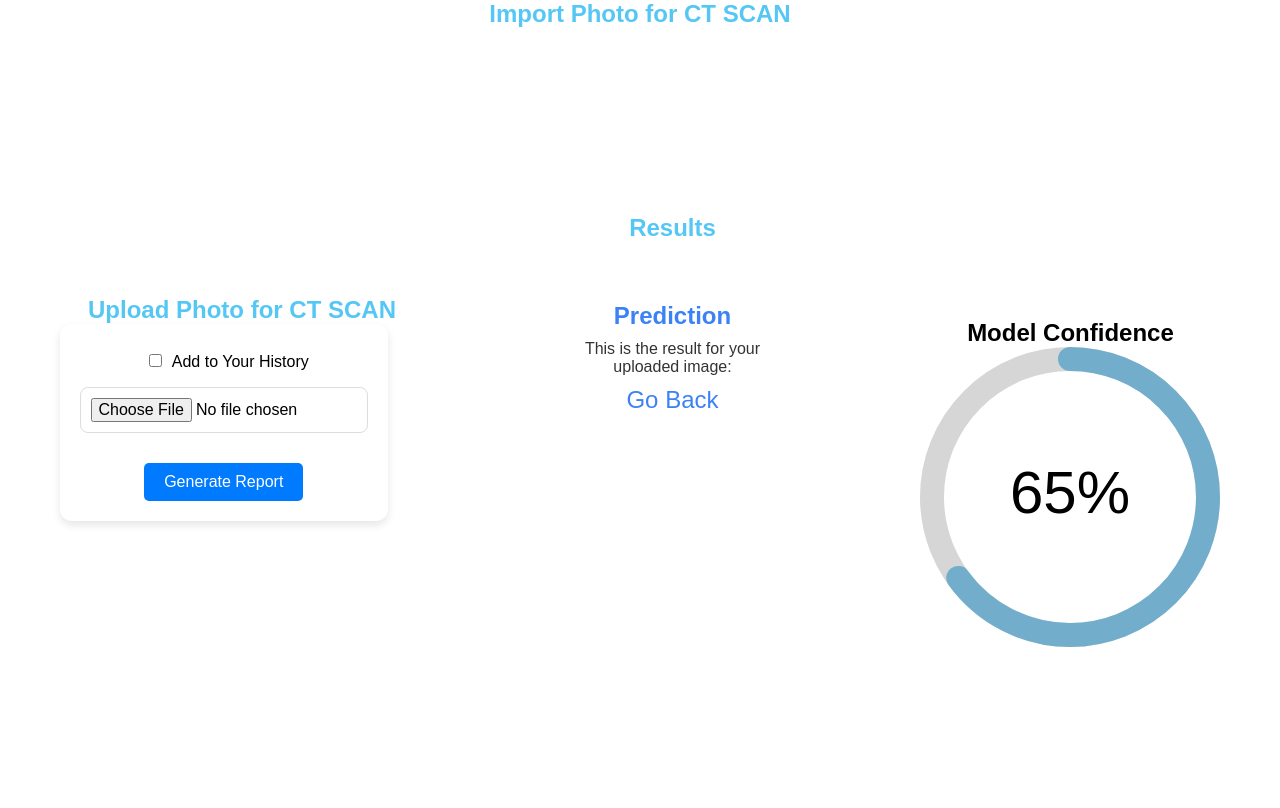
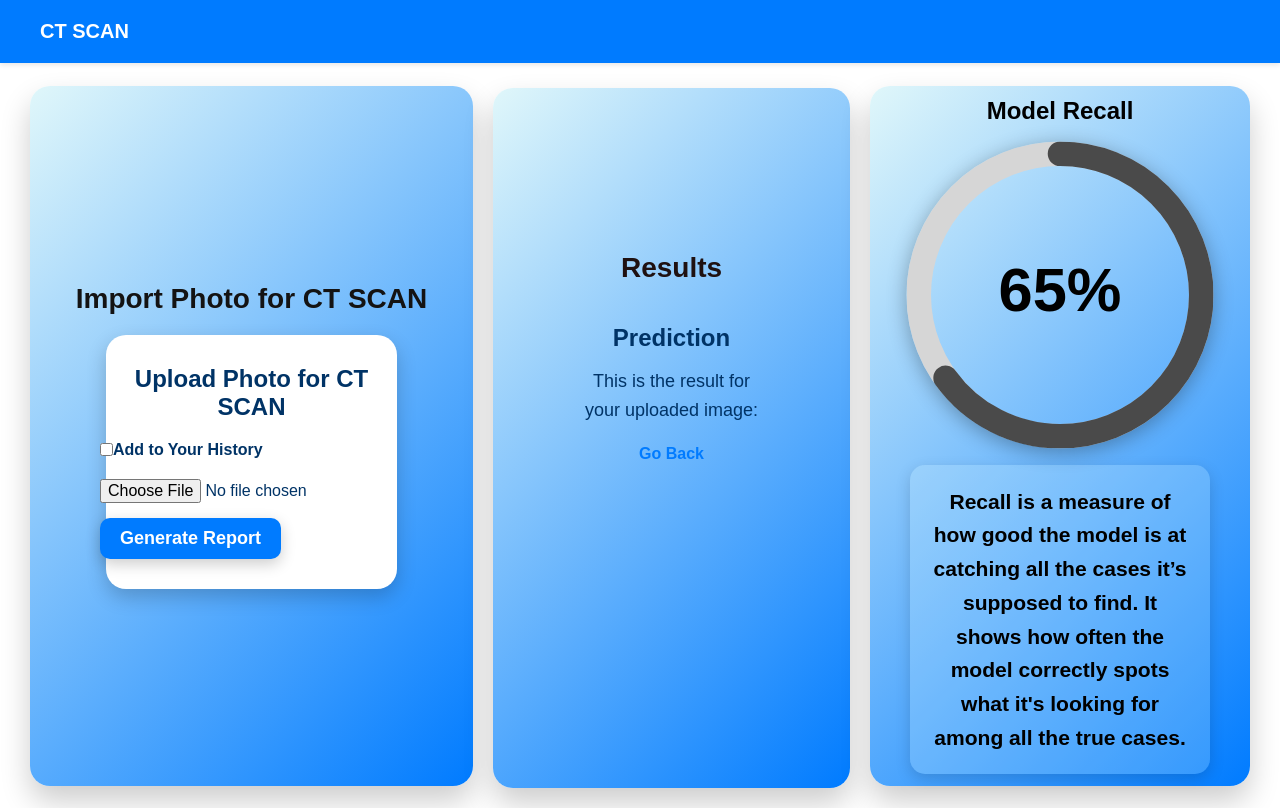
Before and after one commit to SajithAnuradha/MediScan, a React (Vite) app in the folder Webapp/mediscan/: page /ct in a window 1280 px wide. Built offline with nearby package versions, Linux system fonts and the light colour scheme.

Commit message:
created UI for check page

```diff
--- a/Webapp/mediscan/src/pages/Add/Add.css
+++ b/Webapp/mediscan/src/pages/Add/Add.css
@@ -1,83 +1,47 @@
-.add h1{
- text-align: center;
-  font-size: 24px;
-  color: #55c7f4;
+.add {
+  display: flex;
+  flex-direction: column;
+  align-items: center;
+  justify-content: center;
+  min-height: calc(100vh - 100px); /* Full height with space at the top */
+  padding: 40px;
+  background: linear-gradient(135deg, #e0f7fa, #007bff); /* Theme gradient */
+  box-shadow: 0 15px 30px rgba(0, 0, 0, 0.2);
+  border-radius: 20px;
+  transition: transform 0.3s, box-shadow 0.3s;
+  animation: fadeIn 1s ease-out;
+}
 
+.add:hover {
+  transform: scale(1.05);
+  box-shadow: 0 20px 40px rgba(0, 0, 0, 0.3);
+}
 
+.page-title {
+  font-size: 28px;
+  color: rgb(20, 19, 19);
+  font-weight: bold;
+  margin-bottom: 20px;
+  text-align: center;
 }
 
 .add-container {
   display: flex;
   flex-direction: column;
   align-items: center;
-  height: 90vh;
-  font-family: Arial, sans-serif;
-
+  width: 80%;
+  max-width: 600px;
+  padding: 30px;
+  background: white;
+  border-radius: 20px;
+  box-shadow: 0 8px 20px rgba(0, 0, 0, 0.2);
 }
 
-.page-title {
+h1 {
   font-size: 24px;
+  color: #003366;
   font-weight: bold;
-  margin-bottom: 20px;
-  color: #333;
-}
-
-form {
-  display: flex;
-  flex-direction: column;
-  align-items: center;
-  width: 90%;
-  height: auto;
-  max-width: 400px;
-  background-color: #fff;
-  padding: 20px;
-  border-radius: 12px;
-  box-shadow: 0 4px 8px rgba(0, 0, 0, 0.1);
-}
-
-input[type="text"], input[type="file"] {
-  width: 100%;
-  padding: 10px;
-  margin: 10px 0;
-  border: 1px solid #ddd;
-  border-radius: 8px;
-  font-size: 16px;
-}
-
-input[type="checkbox"] {
-  margin: 10px;
-}
-
-.generate-report-button {
-  background-color: #2196f3; /* Blue color */
-  color: #fff;
-  border: none;
-  padding: 12px 20px;
-  font-size: 16px;
-  border-radius: 25px;
-  cursor: pointer;
-  transition: background-color 0.3s ease;
-  margin-top: 15px;
-}
-
-.generate-report-button:hover {
-  background-color: #1e88e5; /* Slightly darker blue on hover */
-}
-
-.generate-report-button:active {
-  transform: scale(0.98);
-}
-
-.add-container {
-  padding: 20px;
   text-align: center;
-  display: flex;
-  flex-direction: row;
-  justify-content: space-around;
-}
-
-.page-title {
-  font-size: 24px;
   margin-bottom: 20px;
 }
 
@@ -89,19 +53,50 @@ input[type="checkbox"] {
   width: 100%;
   max-width: 300px;
   border-radius: 10px;
-  margin-top: 10px;
+  box-shadow: 0 4px 20px rgba(0, 0, 0, 0.3);
+}
+
+label {
+  display: flex;
+  align-items: center;
+  font-size: 16px;
+  color: #003366;
+  margin-bottom: 20px;
+  font-weight: bold;
+}
+
+input[type="file"] {
+  display: block;
+  margin: 15px 0;
+  font-size: 16px;
+  color: #003366;
 }
 
 .generate-report-button {
   background-color: #007bff;
   color: white;
+  padding: 10px 20px;
+  font-size: 18px;
+  font-weight: bold;
   border: none;
-  padding: 10px 20px;
-  border-radius: 5px;
+  border-radius: 10px;
   cursor: pointer;
-  margin-top: 20px;
+  box-shadow: 0 5px 15px rgba(0, 0, 0, 0.2);
+  transition: background-color 0.3s, transform 0.3s;
 }
 
 .generate-report-button:hover {
   background-color: #0056b3;
+  transform: translateY(-2px); /* Slight lift on hover */
 }
+
+@keyframes fadeIn {
+  from {
+    opacity: 0;
+    transform: translateY(20px);
+  }
+  to {
+    opacity: 1;
+    transform: translateY(0);
+  }
+}
--- a/Webapp/mediscan/src/pages/Add/Add.jsx
+++ b/Webapp/mediscan/src/pages/Add/Add.jsx
@@ -2,8 +2,6 @@ import React, { useState, useContext } from "react";
 import { StoreContext } from "../../context/StoreContext";
 import "./Add.css"; // Import the CSS file
 import { Navigate, useNavigate } from "react-router-dom";
-import Prediction from "../Prediction/Prediction";
-import Confident from "../Confiedent/Confident";
 
 const Add = ({ title }) => {
   const navigate = useNavigate();
@@ -124,13 +122,7 @@ const Add = ({ title }) => {
           </form>
         </div>
 
-        <div className="model-prediction">
-          <Prediction />
-        </div>
 
-        <div className="model-confident">
-          <Confident confidence={65} />
-        </div>
       </div>
     </div>
   );
--- /dev/null
+++ b/Webapp/mediscan/src/pages/Check/Check.css
@@ -0,0 +1,28 @@
+.check-container {
+    display: flex;                     /* Use flexbox for layout */
+    justify-content: space-between;    /* Space components evenly */
+    align-items: center;               /* Align items vertically centered */
+    padding: 20px;                     /* Add some padding for spacing */
+  }
+
+  .Add, .model-prediction, .model-confident {
+    flex: 1;                           /* Allow each component to grow equally */
+    margin: 0 10px;                   /* Add horizontal margin for spacing */
+  }
+
+  .model-confident {
+    margin-top: -150px;                /* Move the confident component up */
+    /* Alternatively, use transform */
+    /* transform: translateY(-10px);  /* Uncomment this line to use transform instead */
+  }
+
+  .app-container {
+    width: 100%;             /* Reduced padding for a smaller title bar */         /* Optional: Add background color if needed */
+    box-shadow: 0 2px 5px rgba(0,0,0,0.1); /* Optional: Adds a subtle shadow */
+}
+
+.app-logo {
+    color: white;
+    font-size: 20px;                 /* Reduce font size if needed */
+    margin: 0;                       /* Ensure no extra margin around text */
+}
--- /dev/null
+++ b/Webapp/mediscan/src/pages/Check/Check.jsx
@@ -0,0 +1,32 @@
+import React from 'react';
+
+import './Check.css';
+import Add from '../Add/Add';
+import Prediction from '../Prediction/Prediction';
+import Confident from '../Confiedent/Confident';
+
+const Check = ({ title }) => {
+    return (
+      <>
+        <div className="app-container">
+          <header className="header">
+            <h1 className="app-logo">{title}</h1>
+          </header>
+        </div>
+        <div className="check-container"> {/* Added class for flex container */}
+          <div className="Add">
+            <Add title={title} />
+          </div>
+          <div className="model-prediction">
+            <Prediction />
+          </div>
+          <div className="model-confident">
+            <Confident confidence={65} />
+          </div>
+        </div>
+      </>
+    );
+  }
+
+
+export default Check;
--- a/Webapp/mediscan/src/pages/Confiedent/Confident.css
+++ b/Webapp/mediscan/src/pages/Confiedent/Confident.css
@@ -1,12 +1,81 @@
 .confident-container {
-    display: flex;
-    flex-direction: column;
-    align-items: center;
-    justify-content: center;
-    height: 100vh;
+  display: flex;
+  flex-direction: column;
+  align-items: center;
+  justify-content: center;
+  height: calc(100vh - 100px); /* Full viewport height minus top margin */
+  margin-top: 150px; /* Added top margin */
+  background: linear-gradient(135deg, #e0f7fa, #007bff); /* Soft gradient background */
+  padding: 40px; /* Increased padding */
+  box-shadow: 0 15px 30px rgba(0, 0, 0, 0.2); /* More pronounced shadow */
+  border-radius: 20px; /* Increased border radius for a softer look */
+  transition: transform 0.3s, box-shadow 0.3s; /* Animation on hover */
+  animation: fadeIn 1s ease-out; /* Fade-in animation on load */
+}
+
+.confident-container:hover {
+  transform: scale(1.05); /* Slightly enlarge on hover */
+  box-shadow: 0 20px 40px rgba(0, 0, 0, 0.3); /* Shadow effect on hover */
+}
+
+@keyframes fadeIn {
+  from {
+    opacity: 0; /* Start transparent */
+    transform: translateY(20px); /* Start slightly lower */
   }
+  to {
+    opacity: 1; /* Fully visible */
+    transform: translateY(0); /* Reset position */
+  }
+}
 
-  .progress-circle {
-    width: 300px;
-    height: 150px;
+.progress-circle {
+  width: 300px; /* Width of the circle */
+  height: 300px; /* Equal height for a perfect circle */
+  border-radius: 50%; /* Circular shape */
+  background: conic-gradient(#003366 0%, #003366 var(--percentage), #ddd var(--percentage), #ddd 100%); /* Dark blue color for progress */
+  box-shadow: 0 4px 20px rgba(0, 0, 0, 0.3); /* Shadow for depth */
+  display: flex; /* Flexbox for centering content inside */
+  align-items: center; /* Center content vertically */
+  justify-content: center; /* Center content horizontally */
+  color: white; /* Text color */
+  font-size: 28px; /* Increased font size for inner text */
+  font-weight: bold; /* Bold text */
+  transition: transform 0.3s, box-shadow 0.3s; /* Animation on hover */
+  animation: pulse 1.5s infinite; /* Pulsating animation */
+  margin-top: 20px;
+}
+.paragraph {
+  font-size: 18px; /* Clear, readable text size */
+  line-height: 1.6; /* Comfortable line spacing */
+  color: #000; /* Bold black color */
+  font-weight: bold; /* Bold text */
+  text-align: center; /* Center-aligned for consistency with other centered elements */
+  padding: 20px; /* Space around the text */
+  background-color: rgba(224, 247, 250, 0.2); /* Soft, translucent background */
+  border-radius: 15px; /* Rounded corners to match the container */
+  box-shadow: 0 5px 15px rgba(0, 0, 0, 0.15); /* Soft shadow for a floating effect */
+  transition: transform 0.3s, box-shadow 0.3s; /* Smooth animation on hover */
+  margin-top: 20px; /* Space above for separation */
+
+}
+
+.paragraph:hover {
+  transform: scale(1.03); /* Slight enlargement on hover */
+  box-shadow: 0 8px 25px rgba(0, 0, 0, 0.2); /* Enhanced shadow on hover */
+}
+
+
+.progress-circle:hover {
+  transform: rotate(5deg); /* Slight rotation on hover */
+  box-shadow: 0 8px 30px rgba(0, 0, 0, 0.4); /* Enhanced shadow on hover */
+}
+
+@keyframes pulse {
+  0%, 100% {
+    transform: scale(1); /* Original size */
   }
+  50% {
+    transform: scale(1.05); /* Slightly larger */
+  }
+}
--- a/Webapp/mediscan/src/pages/Confiedent/Confident.jsx
+++ b/Webapp/mediscan/src/pages/Confiedent/Confident.jsx
@@ -6,17 +6,22 @@ import "./Confident.css";
 const Confident = ({ confidence }) => {
   return (
     <div className="confident-container">
-      <h2>Model Confidence</h2>
+      <h2>Model Recall</h2>
       <div className="progress-circle">
         <CircularProgressbar
           value={confidence}
           text={`${confidence}%`}
           styles={buildStyles({
             textColor: "#000",
-            pathColor: `rgba(62, 152, 199, ${confidence / 100})`,
+            pathColor: `rgba(0, 0, 0, ${confidence / 100})`, // Dark blue color
             trailColor: "#d6d6d6",
           })}
         />
+      </div>
+      <div className="paragraph">
+        <h3>
+        Recall is a measure of how good the model is at catching all the cases it’s supposed to find. It shows how often the model correctly spots what it's looking for among all the true cases.
+        </h3>
       </div>
     </div>
   );
--- a/Webapp/mediscan/src/pages/Prediction/Prediction.css
+++ b/Webapp/mediscan/src/pages/Prediction/Prediction.css
@@ -48,3 +48,81 @@
     font-size: 16px;
     color: #333; /* Dark text color */
 }
+.prediction-container {
+  display: flex;
+  flex-direction: column;
+  align-items: center;
+  justify-content: center;
+  height: calc(100vh - 100px);
+  margin-top: 5px;
+  background: linear-gradient(135deg, #e0f7fa, #007bff);
+  padding: 40px;
+  box-shadow: 0 15px 30px rgba(0, 0, 0, 0.2);
+  border-radius: 20px;
+  transition: transform 0.3s, box-shadow 0.3s;
+  animation: fadeIn 1s ease-out;
+}
+
+.prediction-container:hover {
+  transform: scale(1.05);
+  box-shadow: 0 20px 40px rgba(0, 0, 0, 0.3);
+}
+
+.results-heading {
+  font-size: 28px;
+  color: rgb(31, 17, 17);
+  font-weight: bold;
+  margin-bottom: 20px;
+  text-align: center;
+}
+
+.prediction-box {
+  display: flex;
+  flex-direction: column;
+  align-items: center;
+  background:  #e0f7fa
+  padding: 30px;
+  /* border-radius: 20px; */
+  /* box-shadow: 0 8px 20px rgba(0, 0, 0, 0.2); */
+  width: 80%;
+  max-width: 500px;
+}
+
+.prediction-title {
+  font-size: 24px;
+  color: #003366;
+  font-weight: bold;
+  margin-bottom: 15px;
+  text-align: center;
+}
+
+.prediction-content {
+  font-size: 18px;
+  color: #003366;
+  text-align: center;
+  line-height: 1.6;
+  margin-bottom: 20px;
+}
+
+.prediction-box a {
+  font-size: 16px;
+  color: #007bff;
+  text-decoration: none;
+  font-weight: bold;
+  transition: color 0.3s;
+}
+
+.prediction-box a:hover {
+  color: #0056b3;
+}
+
+@keyframes fadeIn {
+  from {
+    opacity: 0;
+    transform: translateY(20px);
+  }
+  to {
+    opacity: 1;
+    transform: translateY(0);
+  }
+}
```
Also changed, not shown: Webapp/mediscan/src/Router/Router.jsx (+4 -3 lines).
